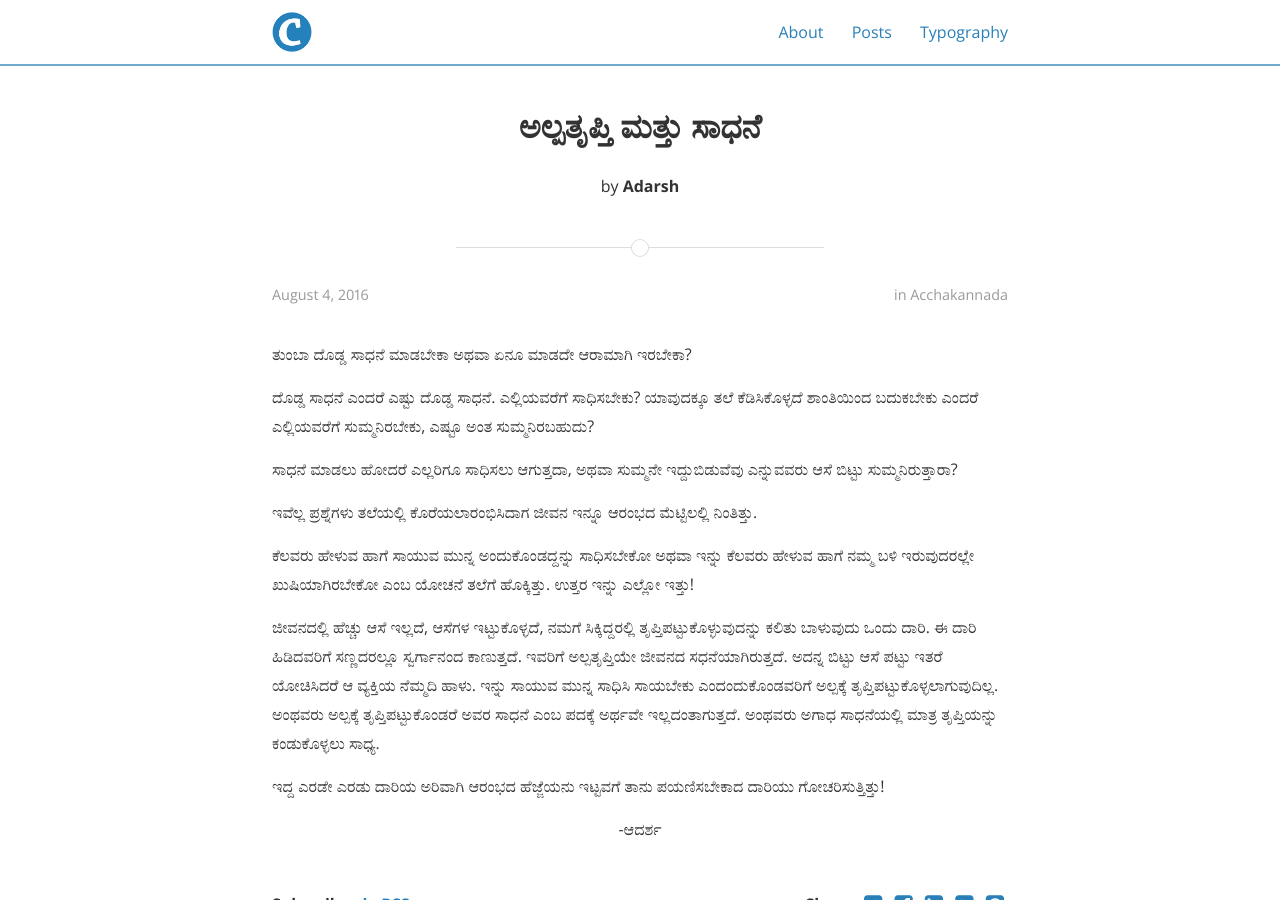
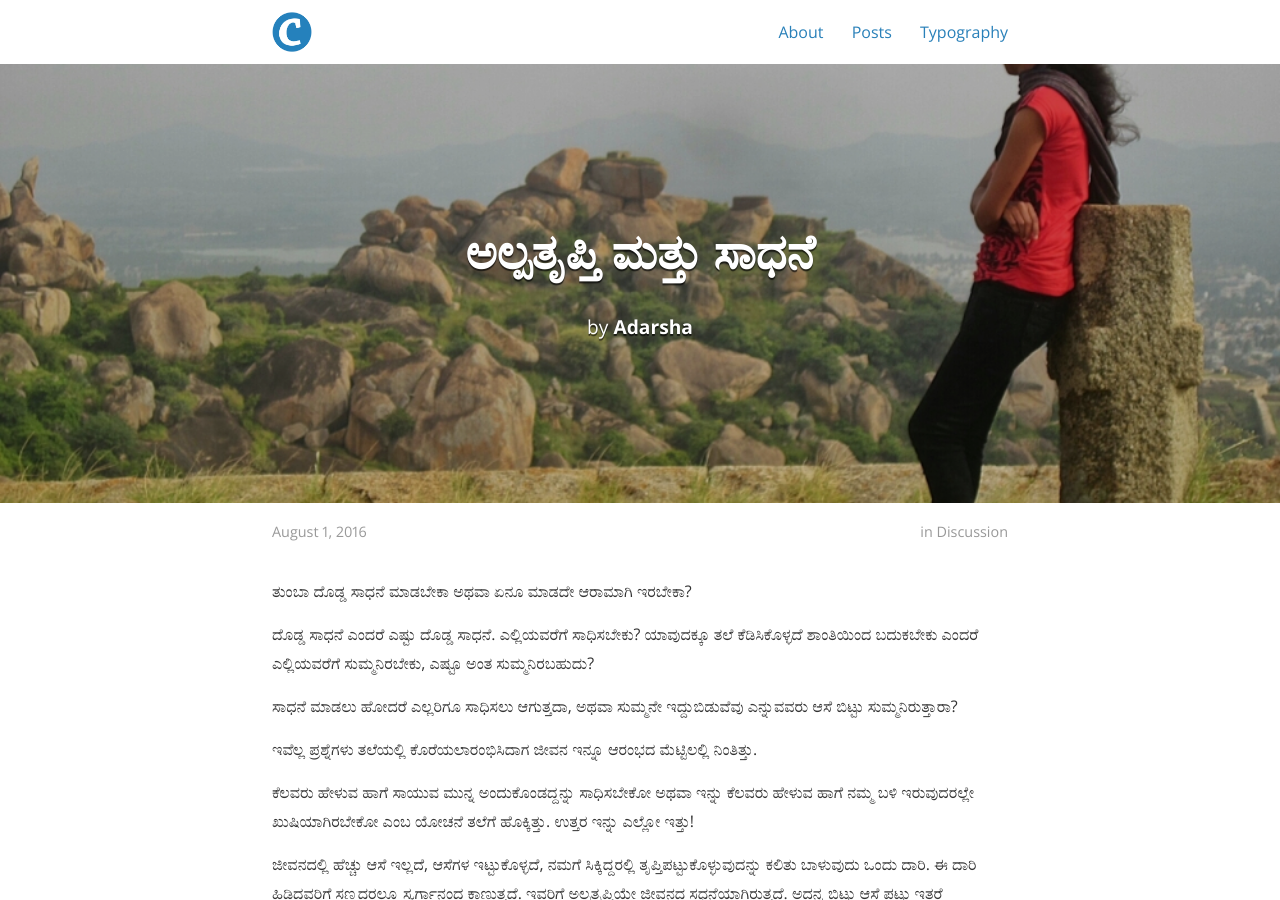
Before and after one commit to bencentra/centrarium, a Jekyll site: the page built from _posts/2016-08-01-alpatrupti-mattu-saadhane.markdown, in a window 1280 px wide and 900 px high. Built offline with Jekyll 4.4.1, drawn with Linux system fonts in a browser that asks for light colours; nearby versions of some CDN libraries; comment, search, counter and statistics services are not loaded; a style sheet for code colours, icons or effects is not loaded.

Commit message:
Update 2016-08-01-alpatrupti-mattu-saadhane.markdown

```diff
--- a/_posts/2016-08-01-alpatrupti-mattu-saadhane.markdown
+++ b/_posts/2016-08-01-alpatrupti-mattu-saadhane.markdown
@@ -1,13 +1,13 @@
 ---
+
 layout: post
-title:  "ಅಲ್ಪತೃಪ್ತಿ ಮತ್ತು ಸಾಧನೆ"
-date:   2016-08-04
-description: alpatrutpi mattu saadhane. A Poem!
-thumbnail: alpatrupti.jpeg
-categories: acchakannada
+title: "ಅಲ್ಪತೃಪ್ತಿ ಮತ್ತು ಸಾಧನೆ"
+date: 2016-08-01
+author: Adarsha
+categories: Discussion
+tags:	Acchakannada Kannada Tatva Philosophy
+cover: "assets/alpatrupti.jpeg"
 
-# Information for the author block
-author: Adarsh
 ---
 ತುಂಬಾ ದೊಡ್ಡ ಸಾಧನೆ ಮಾಡಬೇಕಾ ಅಥವಾ ಏನೂ ಮಾಡದೇ ಆರಾಮಾಗಿ ಇರಬೇಕಾ?<!--more-->
 
```
